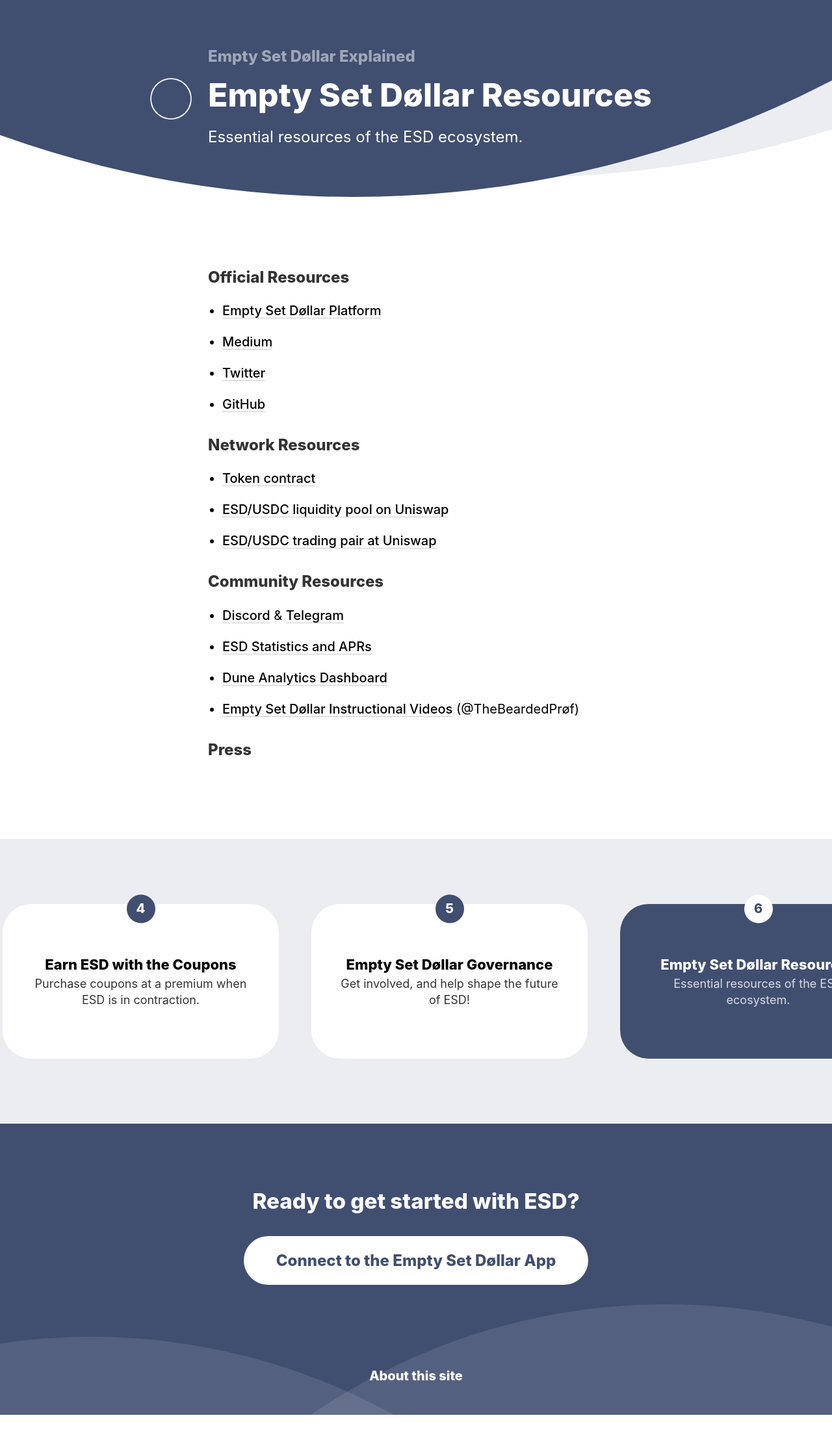
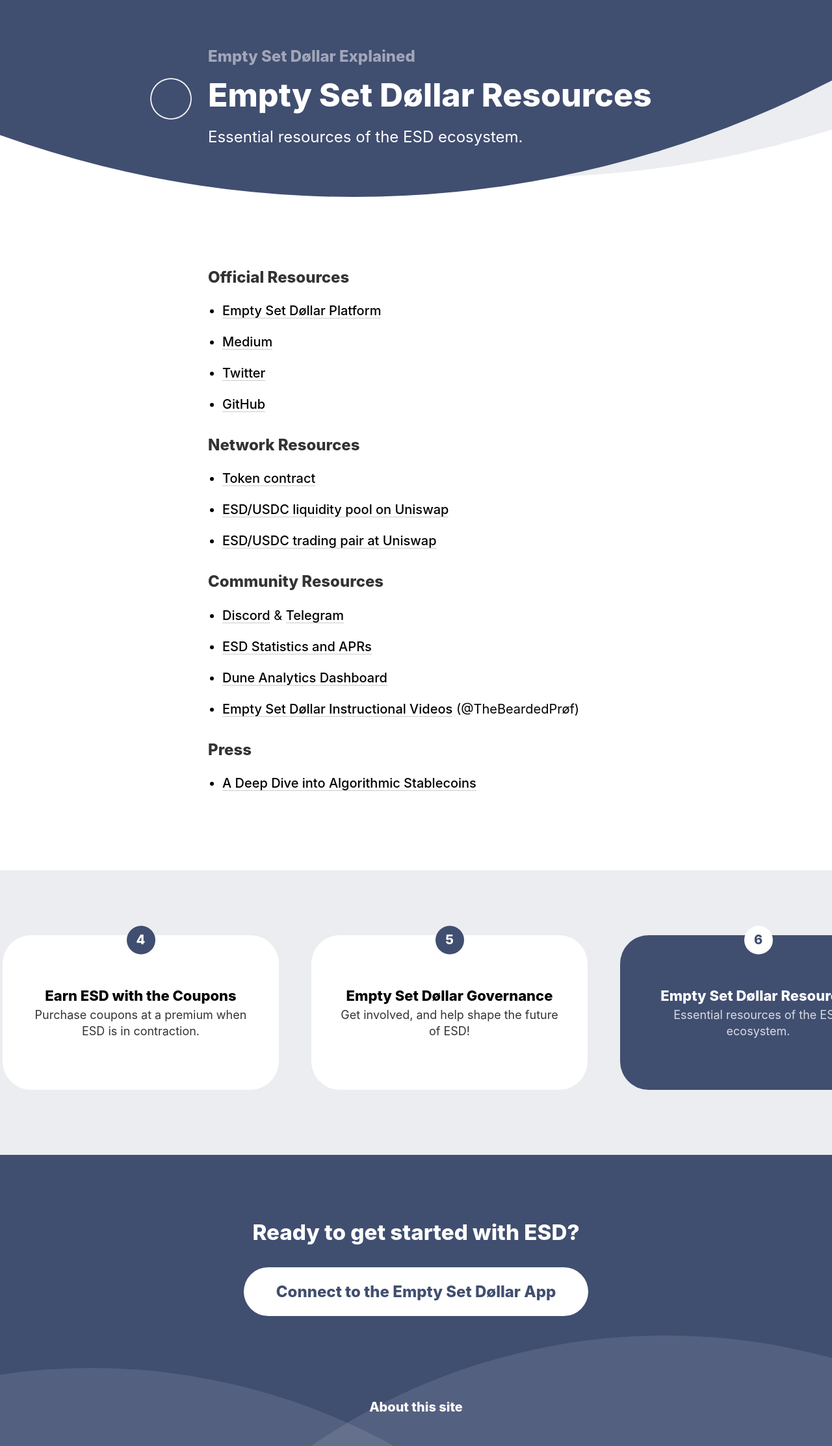
Before and after one commit to dafacto/esd-fyi, a Jekyll site: the page built from _reasons/06_resources.md, in a window 1280 px wide. Shown: the whole page at 65% size. Built offline with Jekyll 4.4.1, drawn with Linux system fonts in a browser that asks for light colours.

Commit message:
Add Deribit article

```diff
--- a/_reasons/06_resources.md
+++ b/_reasons/06_resources.md
@@ -25,3 +25,5 @@ intro: Essential resources of the ESD ecosystem.
 - [Empty Set Døllar Instructional Videos](https://www.youtube.com/channel/UCYnAG5lxqiyIJfqTj6yHVqg) (@TheBeardedPrøf)
 
 ### Press
+
+- [A Deep Dive into Algorithmic Stablecoins](https://insights.deribit.com/market-research/stability-elasticity-and-reflexivity-a-deep-dive-into-algorithmic-stablecoins/)
```
